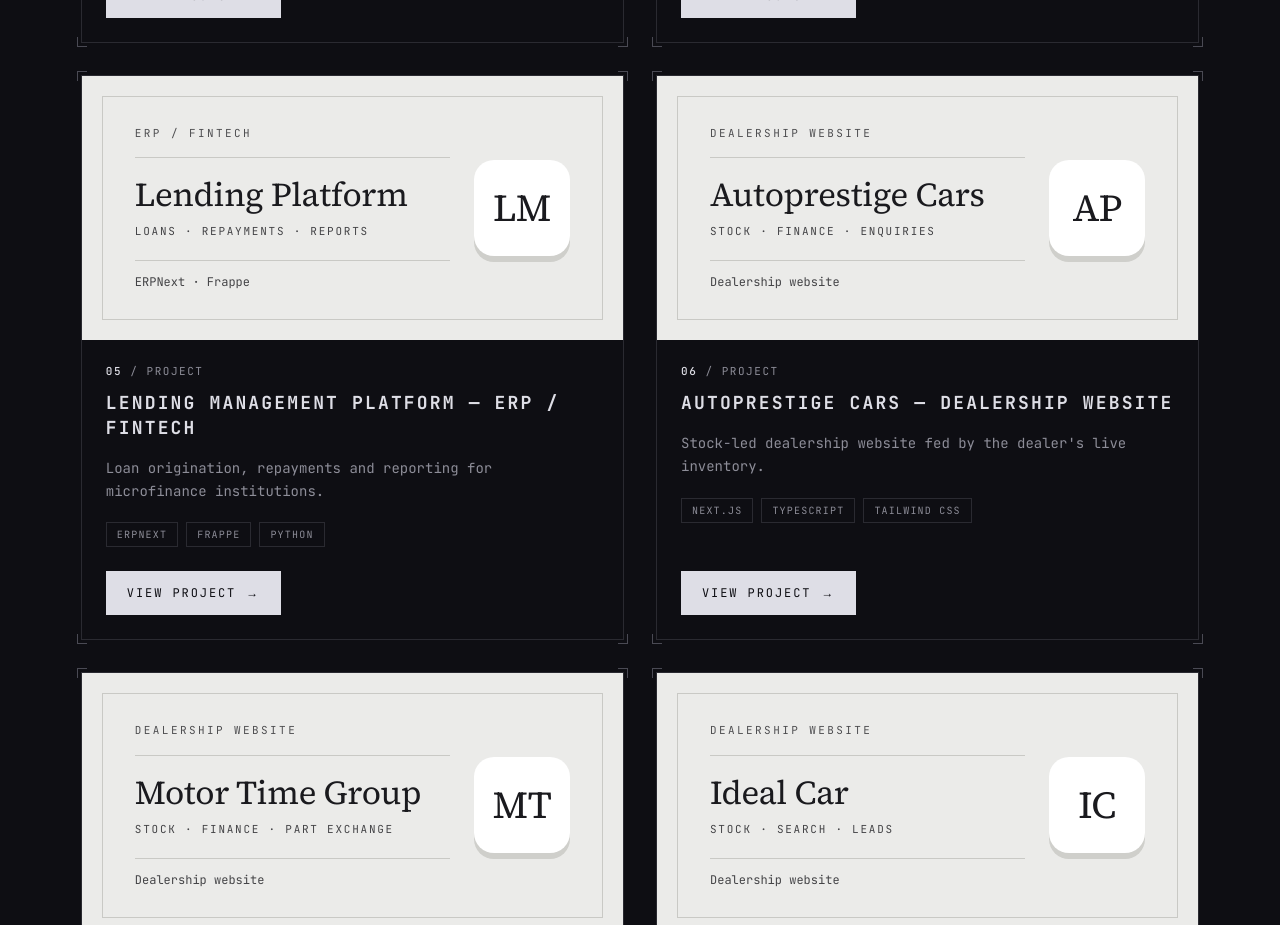
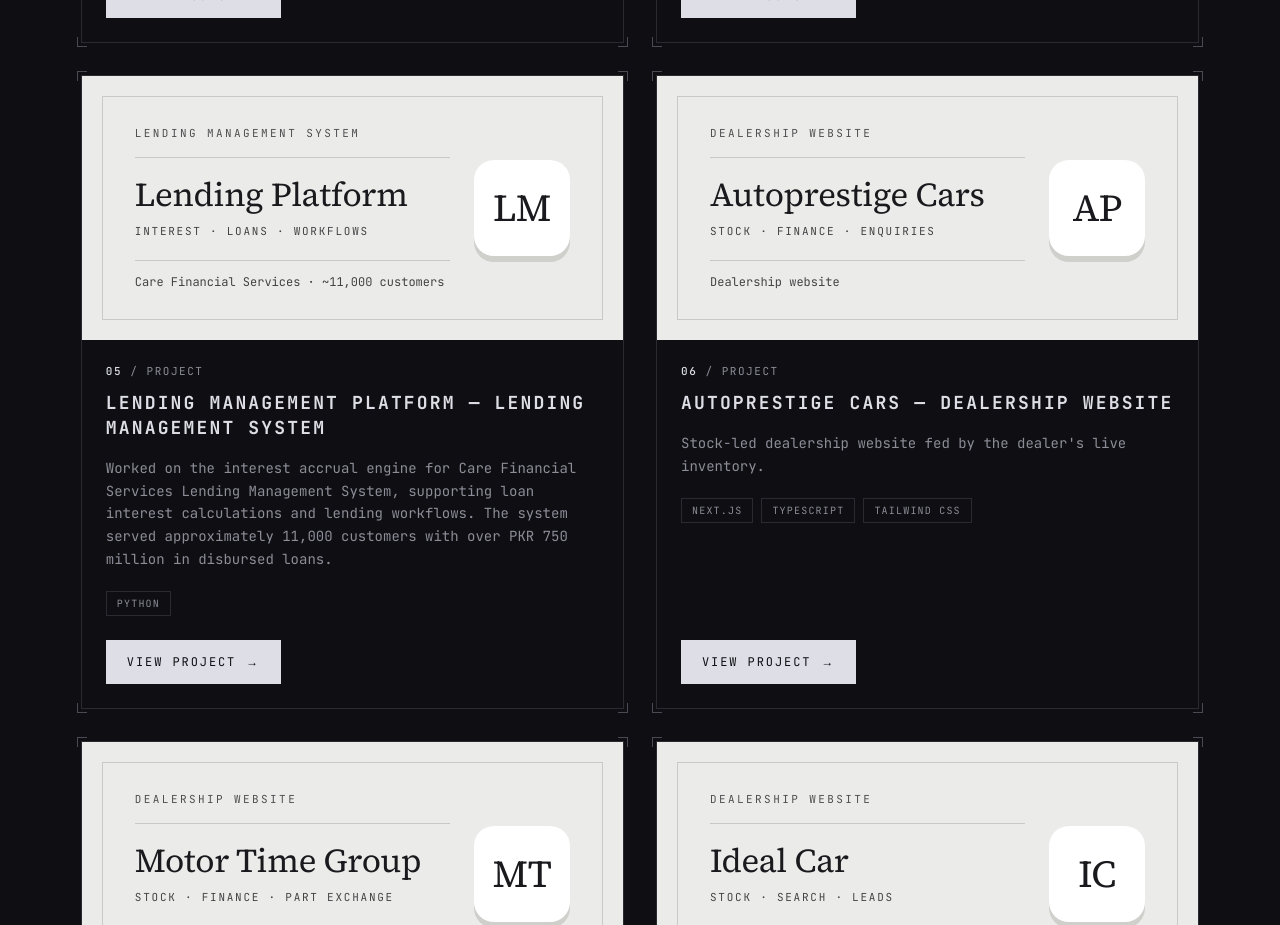
Before and after one commit to Zafar205/portfolio_zafar, a Next.js app: page /projects in a window 1280 px wide. Shown: the part 1460-2385 px from the top of the page. Built offline with nearby package versions, Linux system fonts and the light colour scheme.

Commit message:
Update lending work with Care Financial Services details

```diff
--- a/data/site.ts
+++ b/data/site.ts
@@ -163,10 +163,11 @@
     mark: "UA",
     impact: "Won 3+ paying clients and grew to $251 in monthly recurring revenue.",
     points: [
-      "Deliver ERPNext/Frappe and custom software for SMEs and microfinance institutions in Pakistan",
+      "Worked on the interest accrual engine for Care Financial Services Lending Management System to support loan interest calculations and lending workflows",
+      "The system served approximately 11,000 customers with over PKR 750 million in disbursed loans",
       "Lead client acquisition, development, CI/CD deployment and post-launch support",
     ],
-    stack: ["ERPNext", "Frappe", "Python", "Next.js"],
+    stack: ["Python", "Next.js"],
   },
   {
     period: "2025 – 2026",
@@ -303,14 +304,14 @@
     short: "Lending Platform",
     mark: "LM",
     title: "Lending Management Platform",
-    category: "ERP / Fintech",
-    tagline: ["Loans", "Repayments", "Reports"],
-    footnote: "ERPNext · Frappe",
-    summary: "Loan origination, repayments and reporting for microfinance institutions.",
+    category: "Lending Management System",
+    tagline: ["Interest", "Loans", "Workflows"],
+    footnote: "Care Financial Services · ~11,000 customers",
+    summary: "Worked on the interest accrual engine for Care Financial Services Lending Management System, supporting loan interest calculations and lending workflows. The system served approximately 11,000 customers with over PKR 750 million in disbursed loans.",
     year: "2025",
     role: "Engineer",
-    stack: ["ERPNext", "Frappe", "Python"],
-    highlights: ["Loan lifecycle on ERPNext", "Repayment schedules and reporting", "Delivered to paying clients"],
+    stack: ["Python"],
+    highlights: ["Worked on the interest accrual engine", "Supported loan interest calculations and lending workflows", "Served approximately 11,000 customers with over PKR 750 million in disbursed loans"],
   },
   {
     slug: "autoprestige-cars",
```
